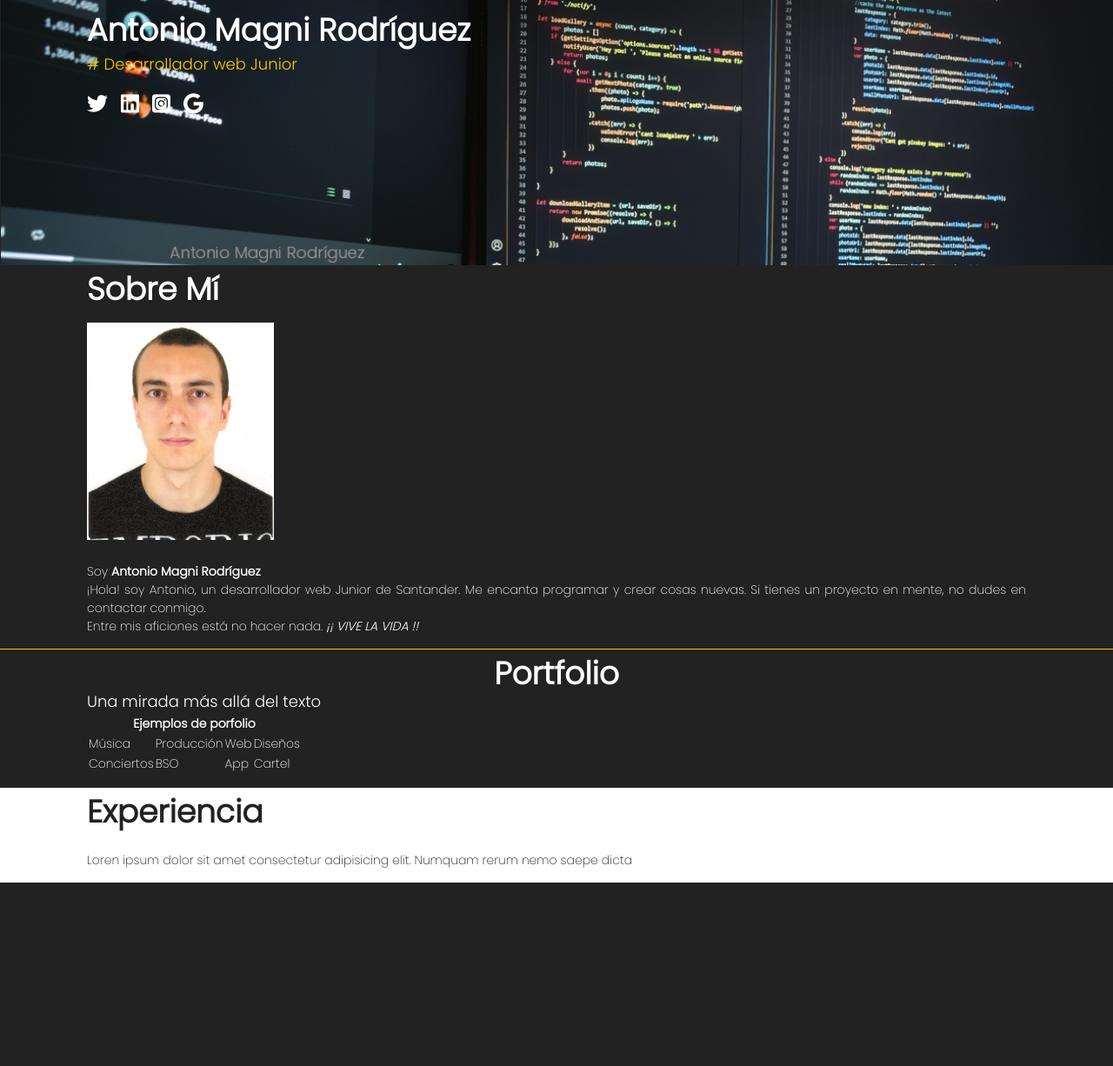
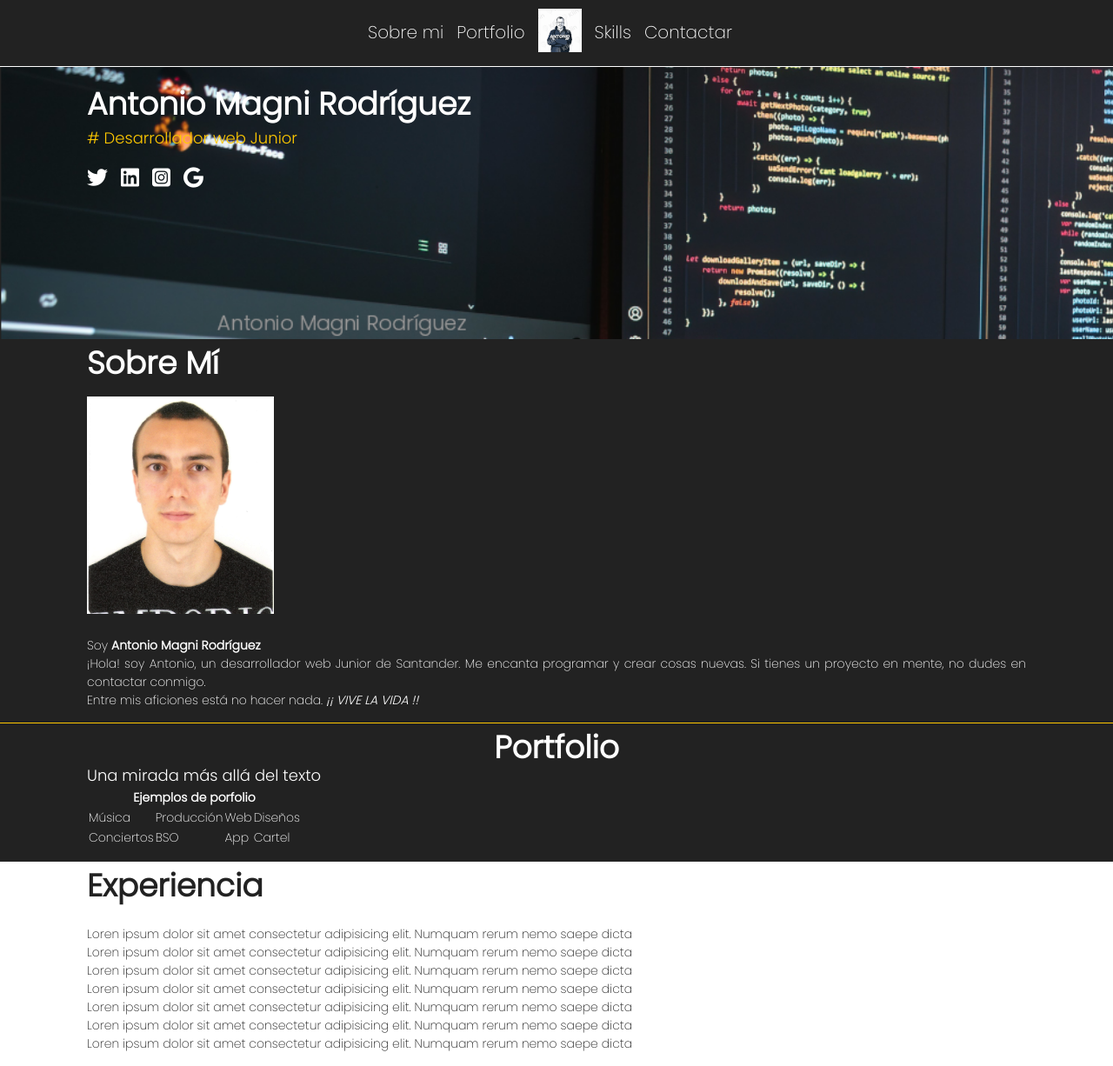
Before and after one commit to AntonioMagni/Practica, a plain HTML site: page portfolio/index.html in a window 1280 px wide. Shown: the whole page at 87% size. Before the commit the page ends 1015 px from the top, so only its background shows below. Drawn offline with Linux system fonts and the light colour scheme.

Commit message:
Menu de navegacion

```diff
--- a/portfolio/css/estilos.css
+++ b/portfolio/css/estilos.css
@@ -29,6 +29,24 @@ h3 {
     color: white;
     font-size: 18px;
     font-weight: 300;
+}
+
+nav{
+    position: fixed;
+    width: 100%;
+    background-color: #222;
+    border-bottom: 1px solid white;
+    padding-top: 10px;
+    text-align: center;
+    font-size: 20px;
+}
+
+nav ul{
+    display: inline-block;
+}
+
+nav ul li{
+    padding-top: 12px;
 }
 
 /* Se configura section*/
@@ -71,6 +89,9 @@ a:-webkit-any-link{
 a:-moz-any-link{
     color: white;
 }
+ul{
+    list-style: none;
+}
 
 /* Se centran los iconos de las redes sociales*/
 li{
@@ -104,10 +125,13 @@ li{
     }
 }
 
+#logo{
+    padding-top: 0px;
+
+}
+
 #redessociales{
     margin-top: 20px;
-    list-style: none;
-
 }
 
 #inicio{
@@ -115,6 +139,7 @@ li{
     background-repeat: no-repeat;
     background-size: cover;
     min-height: 280px;
+    padding-top: 95px;
 }
 
 #sobremi{
--- a/portfolio/index.html
+++ b/portfolio/index.html
@@ -13,7 +13,15 @@
     </head>
     <body>
         <!-- Menu de navegacion -->
-         <nav></nav>
+         <nav>
+            <ul>
+                <li>Sobre mi</li>
+                <li>Portfolio</li>
+                <li id="logo"><img src= "../portfolio/Imagenes/logo1.png" alt="Imagen del logo en la cabecera"></li>
+                <li>Skills</li>
+                <li>Contactar</li>
+            </ul>
+         </nav>
 
          <article>
             <!-- Bloque de inicio -->
@@ -76,6 +84,12 @@
                 <h2>Experiencia</h2>
                 <h3>Loren ipsum dolor sit amet consectetur adipisicing elit</h3>
                 <p>Loren ipsum dolor sit amet consectetur adipisicing elit. Numquam rerum nemo saepe dicta</p>
+                <p>Loren ipsum dolor sit amet consectetur adipisicing elit. Numquam rerum nemo saepe dicta</p>
+                <p>Loren ipsum dolor sit amet consectetur adipisicing elit. Numquam rerum nemo saepe dicta</p>
+                <p>Loren ipsum dolor sit amet consectetur adipisicing elit. Numquam rerum nemo saepe dicta</p>
+                <p>Loren ipsum dolor sit amet consectetur adipisicing elit. Numquam rerum nemo saepe dicta</p>
+                <p>Loren ipsum dolor sit amet consectetur adipisicing elit. Numquam rerum nemo saepe dicta</p>
+                <p>Loren ipsum dolor sit amet consectetur adipisicing elit. Numquam rerum nemo saepe dicta</p>
             </section>
     </article>
         <!-- Footer -->
```
Also changed, not shown: portfolio/Imagenes/logo.png (added), portfolio/Imagenes/logo1.png (added).
